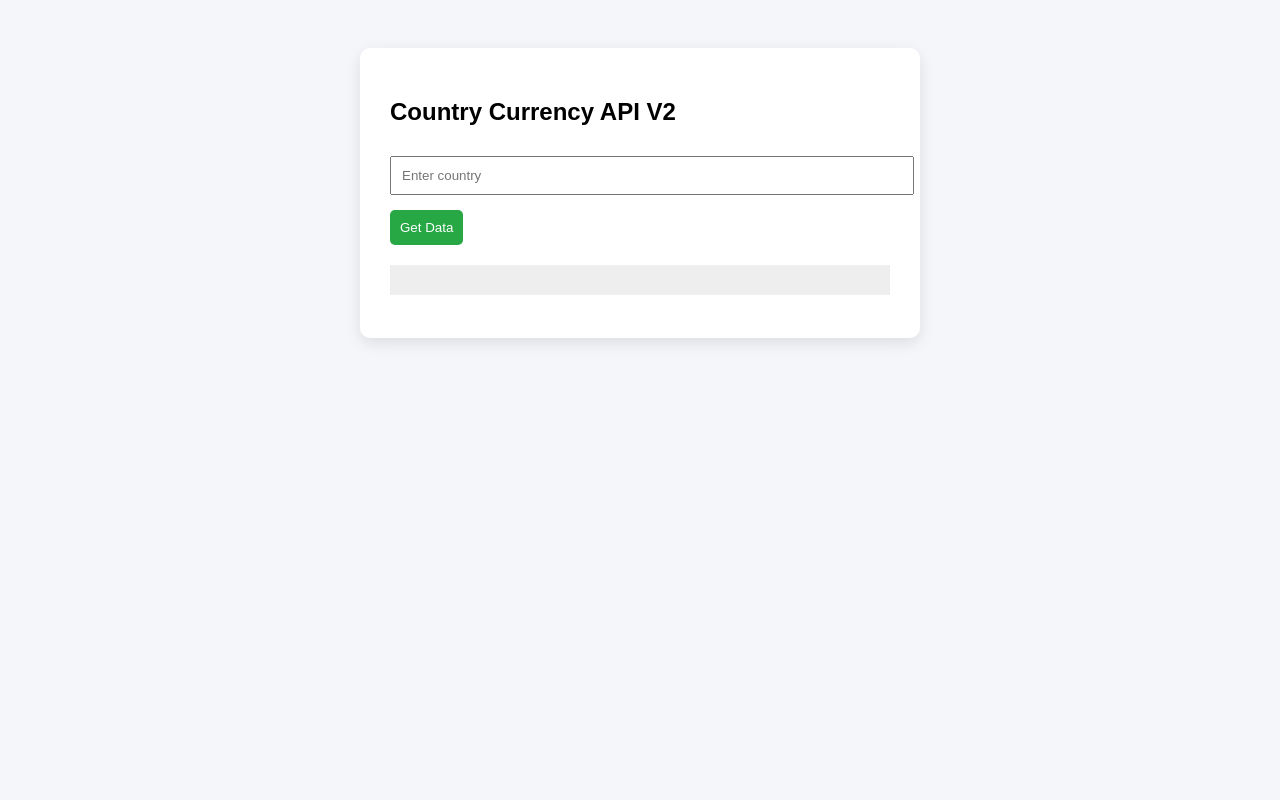
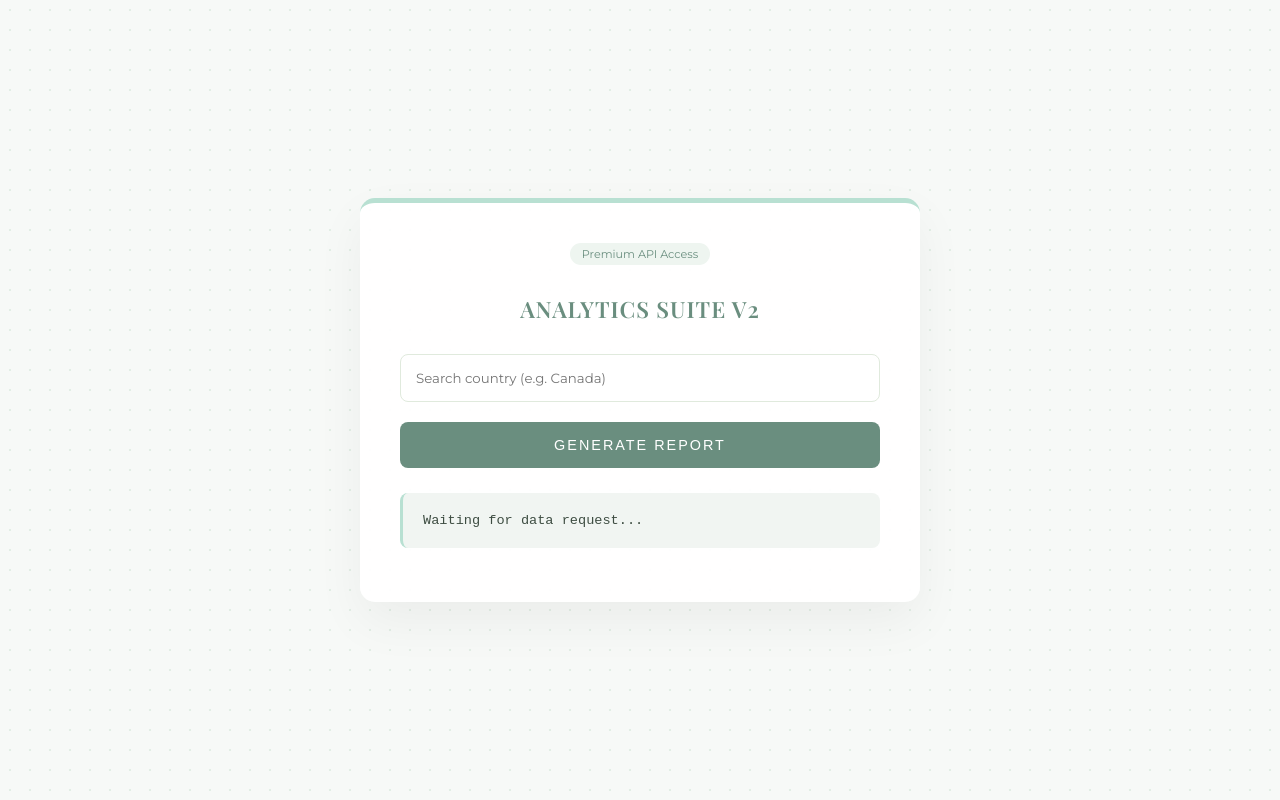
Before and after one commit to Josyl27/integrative_pit, a Django app: page /v2-ui/ in a window 1280 px wide. Run offline with Django 5.2, Linux system fonts and the light colour scheme.

Commit message:
Apidol- Add styled UI interface for API v2 with structured response display

```diff
--- a/api/templates/v2.html
+++ b/api/templates/v2.html
@@ -1,82 +1,128 @@
 <!DOCTYPE html>
-<html>
+<html lang="en">
 <head>
-
-<title>API Version 2</title>
-
+    <meta charset="UTF-8">
+    <title>API v2 | Sage Mist Interface</title>
+    <link href="https://fonts.googleapis.com/css2?family=Montserrat:wght@300;400&family=Playfair+Display:wght@600&display=swap" rel="stylesheet">
     <style>
-
-body{
-font-family: Arial;
-background:#f4f6f9;
-padding:40px;
+        body {
+            font-family: 'Montserrat', sans-serif;
+            background-color: #f7f9f7; /* Soft sage-white */
+            background-image: radial-gradient(#e2eee5 1px, transparent 1px);
+            background-size: 20px 20px;
+            display: flex;
+            align-items: center;
+            justify-content: center;
+            min-height: 100vh;
+            margin: 0;
+            color: #4a5d4e;
         }
 
-.container{
-background:white;
-padding:30px;
-max-width:500px;
-margin:auto;
-border-radius:10px;
-box-shadow:0 5px 15px rgba(0,0,0,0.1);
+        .container {
+            background: rgba(255, 255, 255, 0.95);
+            padding: 40px;
+            max-width: 480px;
+            width: 90%;
+            border-radius: 15px;
+            box-shadow: 0 20px 50px rgba(0, 0, 0, 0.05);
+            border-top: 5px solid #b8e0d2; /* Sage accent */
         }
 
-input{
-width:100%;
-padding:10px;
-margin-top:10px;
+        h2 {
+            font-family: 'Playfair Display', serif;
+            text-align: center;
+            letter-spacing: 1px;
+            color: #6a8e7f;
+            margin-bottom: 30px;
+            text-transform: uppercase;
+            font-size: 1.4rem;
         }
 
-button{
-margin-top:15px;
-padding:10px;
-background:#28a745;
-color:white;
-border:none;
-border-radius:5px;
-cursor:pointer;
+        input {
+            width: 100%;
+            padding: 15px;
+            border: 1px solid #e0eadd;
+            border-radius: 8px;
+            outline: none;
+            box-sizing: border-box;
+            background: #ffffff;
+            font-family: inherit;
+            transition: border 0.3s;
         }
 
-pre{
-background:#eee;
-padding:15px;
-margin-top:20px;
+        input:focus {
+            border-color: #6a8e7f;
         }
 
+        button {
+            width: 100%;
+            margin-top: 20px;
+            padding: 15px;
+            background: #6a8e7f;
+            color: white;
+            border: none;
+            border-radius: 8px;
+            cursor: pointer;
+            font-size: 0.9rem;
+            text-transform: uppercase;
+            letter-spacing: 2px;
+            transition: background 0.3s;
+        }
+
+        button:hover {
+            background: #567367;
+        }
+
+        pre {
+            background: #f1f5f2;
+            padding: 20px;
+            margin-top: 25px;
+            border-radius: 8px;
+            font-family: 'Courier New', monospace;
+            font-size: 0.85rem;
+            color: #3e4d42;
+            border-left: 3px solid #b8e0d2;
+            overflow-x: auto;
+        }
+
+        .version-badge {
+            display: inline-block;
+            padding: 4px 12px;
+            background: #eef5f0;
+            color: #6a8e7f;
+            border-radius: 20px;
+            font-size: 0.7rem;
+            margin-bottom: 10px;
+        }
     </style>
-
 </head>
-
 <body>
 
 <div class="container">
+    <div style="text-align: center;"><span class="version-badge">Premium API Access</span></div>
+    <h2>Analytics Suite v2</h2>
 
-<h2>Country Currency API V2</h2>
+    <input id="country" placeholder="Search country (e.g. Canada)">
 
-<input id="country" placeholder="Enter country">
+    <button onclick="callAPI()">Generate Report</button>
 
-<button onclick="callAPI()">Get Data</button>
-
-<pre id="result"></pre>
-
+    <pre id="result">Waiting for data request...</pre>
 </div>
 
 <script>
-
 function callAPI(){
-
-let country=document.getElementById("country").value
+    let country = document.getElementById("country").value;
+    const resultBox = document.getElementById("result");
 
     fetch(`/api/v2/country-currency-summary/?country=${country}`)
-
-.then(response=>response.json())
-
-.then(data=>{
-document.getElementById("result").textContent=JSON.stringify(data,null,2)
+    .then(response => response.json())
+    .then(data => {
+        resultBox.textContent = JSON.stringify(data, null, 2);
     })
-
+    .catch(err => {
+        resultBox.textContent = "// Error processing request";
+    });
 }
-
 </script>
 
 </body>
```
Also changed, not shown: db.sqlite3. Lines whose indentation alone changed are shown as unchanged.
